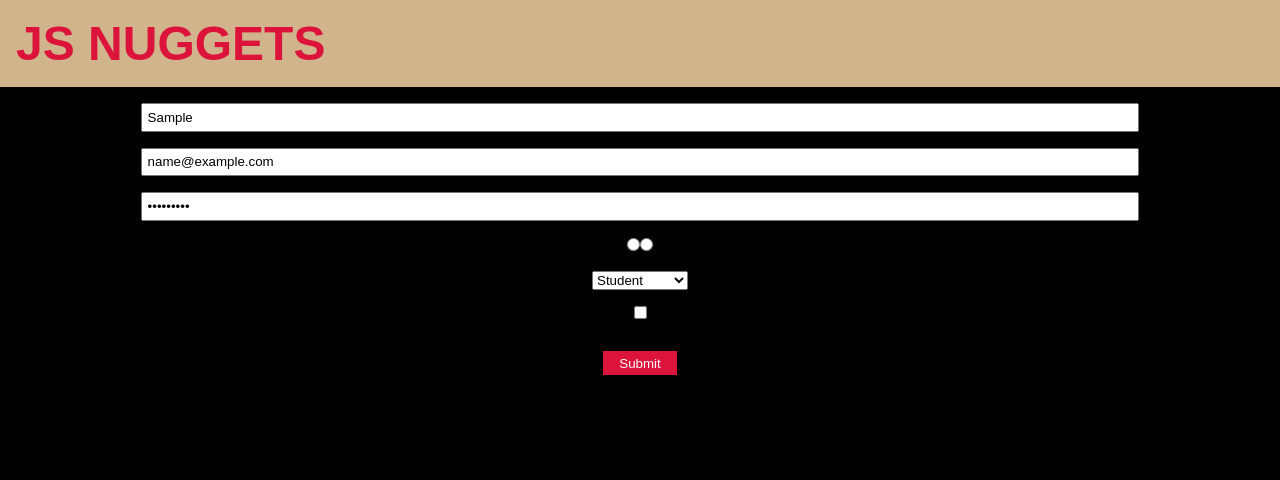
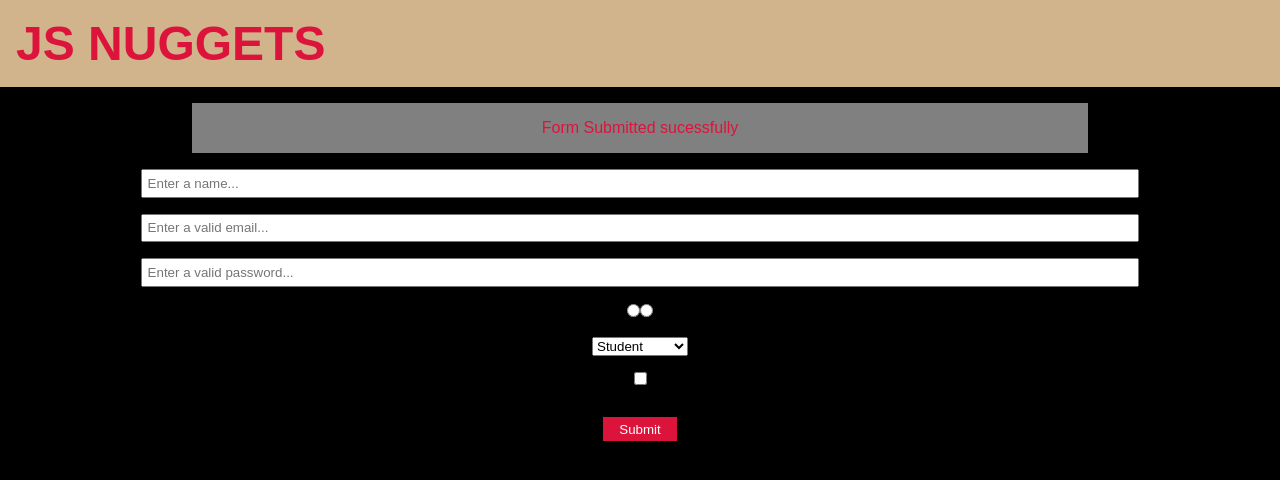
Before and after one commit to tanaliga100/js-nuggets, a website: page index.html in a window 1280 px wide. Both pictures are taken after typing "Sample", "name@example.com", "Sample123" into the empty fields and a click on the button "Submit". Drawn offline with Linux system fonts and the light colour scheme.

Commit message:
formData

```diff
--- a/formData.js
+++ b/formData.js
@@ -14,6 +14,7 @@ const passwordInput = document.createElement("input");
 const genderRadio = document.createElement("div"); // Create a div to hold the radio buttons
 const statusSelect = document.createElement("select"); // Use select element for the status
 const submitButton = document.createElement("button");
+const messageBox = document.querySelector(".message");
 
 // 2. SET THE ATTRIBUTES AND CLASSES
 nameInput.setAttribute("type", "text");
@@ -114,17 +115,46 @@ document.body.appendChild(container);
 form.addEventListener("submit", (e) => {
   e.preventDefault();
   const formData = new FormData(e.currentTarget);
+  // VALIDATIONS HERE...
+  const values = [...formData.values()];
+  if (values.includes("")) {
+    showMessage("Fields are required");
+    setTimeout(() => {
+      hideMessage();
+    }, 1000);
+    return;
+  }
+  //   const hasName = formData.get("name");
+  //   const hasEmail = formData.get("email");
+  //   const hasPassword = formData.get("password");
+  //   if (!hasName || !hasEmail || !hasPassword) {
+  // }
+  else {
+    // need to transform it to json object before passing it to the server like the implementation below
+    const formObject = Object.fromEntries(formData);
+    showMessage("Submitting....");
+    setTimeout(() => {
+      showMessage("Form Submitted sucessfully");
+      setTimeout(() => {
+        hideMessage();
+      }, 3000);
+    }, 2000);
 
-  console.log("formData", formData);
-  const entries = [...formData.entries()];
-  console.log("entries", entries);
-  const values = [...formData.values()];
-  console.log("values", values);
-  const keys = [...formData.keys()];
-  console.log("keys", keys);
-
-  // iterate over with for-of
-  for (let [name, value] of formData) {
-    console.log("prop", value);
+    e.currentTarget.reset();
   }
 });
+
+//   const entries = [...formData.entries()];
+//   console.log("entries", entries);
+//   const values = [...formData.values()];
+//   console.log("values", values);
+//   const keys = [...formData.keys()];
+//   console.log("keys", keys);
+
+function showMessage(message) {
+  messageBox.textContent = message;
+  messageBox.style.display = "block";
+}
+function hideMessage() {
+  messageBox.style.display = "none";
+}
--- a/index.html
+++ b/index.html
@@ -38,6 +38,8 @@
     <li class="list-item">One</li>
     <li class="list-item">Two</li> -->
 
+    <div class="message" style="display: none"></div>
+
     <script src="./formData.js" type="module"></script>
   </body>
 </html>
--- a/styles.css
+++ b/styles.css
@@ -95,3 +95,14 @@ li {
   color: crimson;
   padding: 0.3rem;
 }
+.message {
+  display: flex;
+  background-color: grey;
+  color: crimson;
+  padding: 1rem;
+  width: 70%;
+  margin: 0 auto;
+  margin-top: 1rem;
+  text-align: center;
+  justify-content: center;
+}
```
